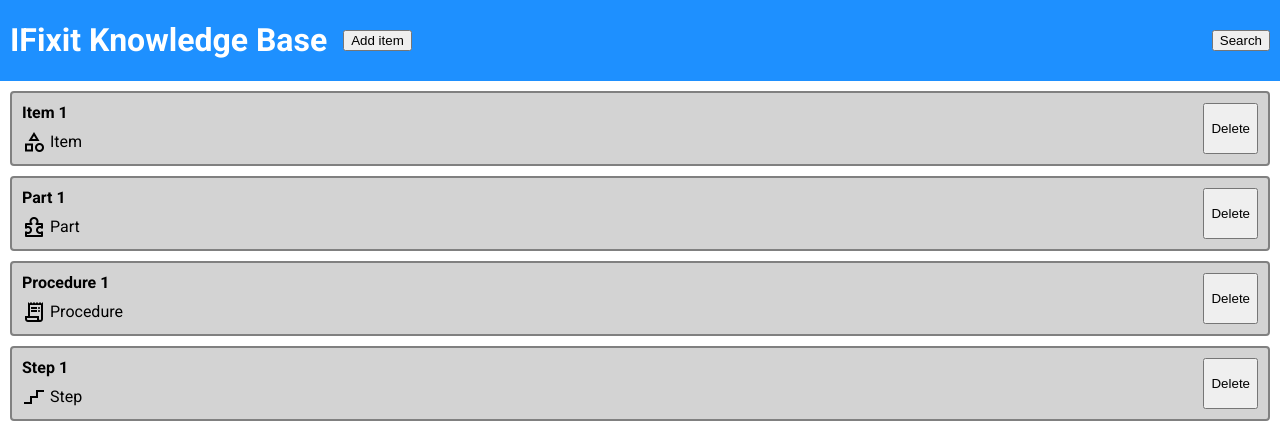
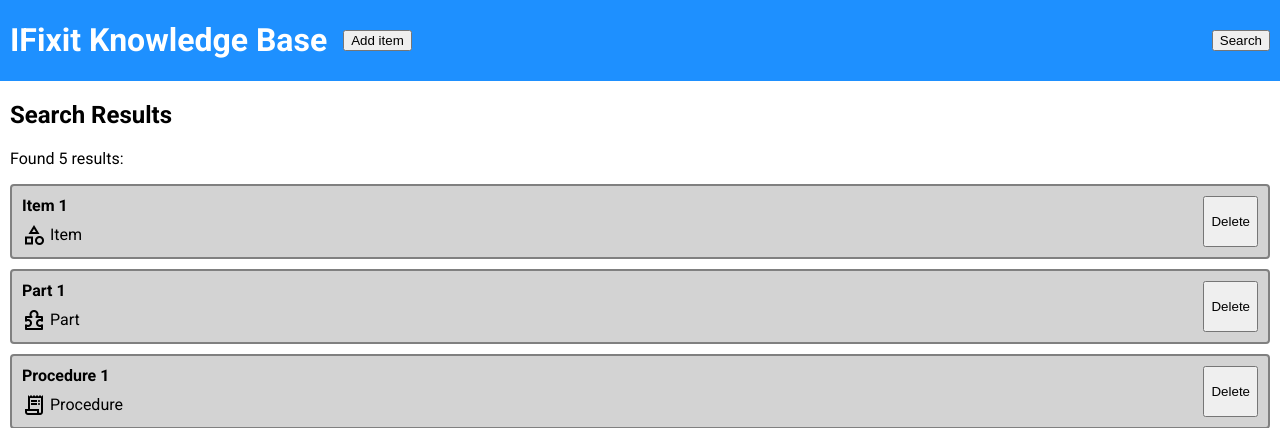
Before and after one commit to Semuca/CITS3005-Ontology-Web-App, a Flask app: page / in a window 1280 px wide. Shown: the top 428 px of the page. Run offline with Flask 3, Linux system fonts and the light colour scheme.

Commit message:
feat: no results found

```diff
--- a/app/templates/search.html
+++ b/app/templates/search.html
@@ -2,8 +2,15 @@
 
 {% block content %}
 
-{% with links=results %}
-    {% include "common/links.html" %}
-{% endwith %}
+{% if results %}
+    <h2>Search Results</h2>
+    <p>Found {{ results|length }} results:</p>
+    {% with links=results %}
+        {% include "common/links.html" %}
+    {% endwith %}
+{% else %}
+    <h2>No Results</h2>
+    <p>Sorry, no results were found.</p>
+{% endif %}
 
 {% endblock %}
```
